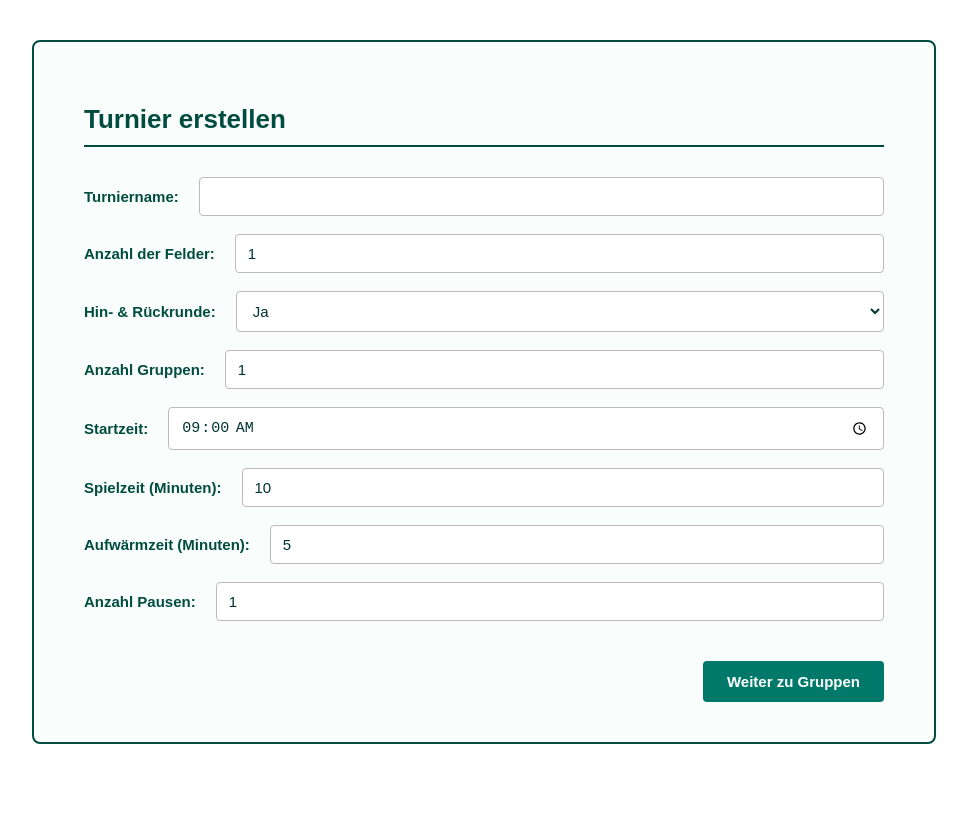
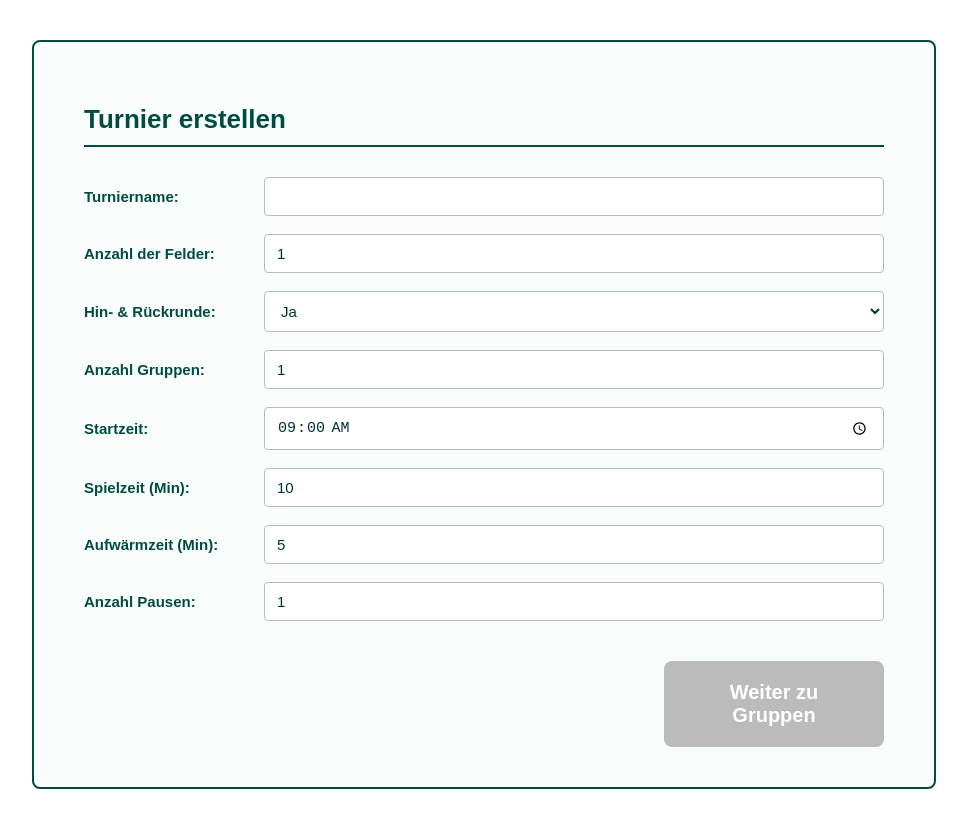
Before and after one commit to sebastiantress03/Projekt-Software-Engineering, a Vue app in the folder src/demo/frontend/: page /step1 in a window 1280 px wide. Shown: the whole page, without its empty margins (156-1123 px from the left). Before the commit the page ends 800 px from the top, so only its background shows below. Built offline with nearby package versions, Linux system fonts and the light colour scheme.

Commit message:
Components and stuff

```diff
--- /dev/null
+++ b/src/demo/frontend/src/components/FormField.vue
@@ -0,0 +1,30 @@
+<template>
+    <label class="form-field">
+        <span class="form-label">{{ label }}</span>
+        <slot />
+    </label>
+</template>
+
+<script>
+export default {
+    name: "FormField",
+    props: {
+        label: { type: String, required: true },
+    },
+};
+</script>
+
+<style scoped>
+.form-field {
+    display: flex;
+    justify-content: space-between;
+    align-items: center;
+    margin-bottom: 18px;
+    font-weight: bold;
+    font-size: 15px;
+    color: #004d40;
+}
+.form-label {
+    min-width: 160px;
+}
+</style>
--- /dev/null
+++ b/src/demo/frontend/src/components/HomeButton.vue
@@ -0,0 +1,52 @@
+<template>
+    <button
+        :type="type"
+        :disabled="disabled"
+        :class="['home-btn', color, size]"
+        @click="$emit('click')"
+    >
+        <slot />
+    </button>
+</template>
+
+<script>
+export default {
+    name: "HomeButton",
+    props: {
+        type: { type: String, default: "button" },
+        color: { type: String, default: "primary" }, // z.B. 'primary', 'secondary'
+        size: { type: String, default: "normal" }, // z.B. 'normal', 'large'
+        disabled: { type: Boolean, default: false },
+    },
+};
+</script>
+
+<style scoped>
+.home-btn {
+    background-color: #387d75;
+    color: white;
+    border: none;
+    padding: 15px 30px;
+    font-size: 16px;
+    font-weight: 600;
+    border-radius: 8px;
+    cursor: pointer;
+    transition: background-color 0.2s, transform 0.1s;
+    width: 220px;
+    text-align: center;
+}
+.home-btn.primary {
+    background-color: #387d75;
+}
+.home-btn.secondary {
+    background-color: #00796b;
+}
+.home-btn:disabled {
+    background-color: #bbb;
+    cursor: not-allowed;
+}
+.home-btn.large {
+    font-size: 20px;
+    padding: 20px 40px;
+}
+</style>
--- a/src/demo/frontend/src/views/HomeView.vue
+++ b/src/demo/frontend/src/views/HomeView.vue
@@ -1,26 +1,28 @@
 <template>
     <div class="home">
         <h1>Turnierorganisationssoftware</h1>
-
         <div class="button-wrapper">
-      <button @click="goToCreate">➕ Turnier erstellen</button>
-      <button @click="goToLoad">📂 Turnier laden</button>
+            <HomeButton @click="goToCreate">➕ Turnier erstellen</HomeButton>
+            <HomeButton @click="goToLoad">📂 Turnier laden</HomeButton>
         </div>
     </div>
 </template>
 
 <script>
+import HomeButton from "../components/HomeButton.vue";
+
 export default {
-  name: 'HomeView',
+    name: "HomeView",
+    components: { HomeButton },
     methods: {
         goToCreate() {
-      this.$router.push('/step1');
+            this.$router.push("/step1");
         },
         goToLoad() {
-      this.$router.push('/load');
-    }
-  }
-}
+            this.$router.push("/load");
+        },
+    },
+};
 </script>
 
 <style scoped>
@@ -31,7 +33,7 @@ export default {
     justify-content: center;
     min-height: 100vh;
     background-color: #f9f9f9;
-  font-family: 'Segoe UI', sans-serif;
+    font-family: "Segoe UI", sans-serif;
     padding: 20px;
 }
 
@@ -46,23 +48,4 @@ h1 {
     flex-direction: column;
     gap: 20px;
 }
-
-button {
-  background-color: #387D75;
-  color: white;
-  border: none;
-  padding: 15px 30px;
-  font-size: 16px;
-  font-weight: 600;
-  border-radius: 8px;
-  cursor: pointer;
-  transition: background-color 0.2s ease, transform 0.1s ease;
-  width: 220px;
-  text-align: center;
-}
-
-button:hover {
-  background-color: #1B423E;
-  transform: scale(1.03);
-}
 </style>
--- a/src/demo/frontend/src/views/TournamentPlan.vue
+++ b/src/demo/frontend/src/views/TournamentPlan.vue
@@ -7,8 +7,14 @@
         </div>
 
         <div v-else>
-      <div v-for="(match, index) in matches" :key="index" class="match-card">
-        <p><strong>{{ match.match }}</strong></p>
+            <div
+                v-for="(match, index) in matches"
+                :key="index"
+                class="match-card"
+            >
+                <p>
+                    <strong>{{ match.match }}</strong>
+                </p>
                 <p>🕒 {{ match.startTime }}</p>
                 <p>🏟️ Feld: {{ match.field }}</p>
                 <p>👥 Gruppe: {{ match.group }}</p>
@@ -16,9 +22,19 @@
                 <!-- ✅ Spielstand-Eingabe -->
                 <div class="score-entry">
                     <label>Spielstand:</label>
-          <input type="number" v-model.number="match.scoreA" min="0" />
+                    <input
+                        type="number"
+                        v-model.number="match.scoreA"
+                        min="0"
+                        max="50"
+                    />
                     <span>:</span>
-          <input type="number" v-model.number="match.scoreB" min="0" />
+                    <input
+                        type="number"
+                        v-model.number="match.scoreB"
+                        min="0"
+                        max="50"
+                    />
                 </div>
             </div>
         </div>
@@ -31,40 +47,68 @@
 
 <script>
 export default {
-  name: 'TournamentPlan',
-  props: ['id'],
+    name: "TournamentPlan",
+    props: ["id"],
     data() {
         return {
-      matches: []
-    }
+            matches: [],
+        };
     },
     computed: {
         tournamentId() {
-      return this.id
-    }
+            return this.id;
+        },
     },
     methods: {
         goToNext() {
-      this.$router.push({ name: 'Evaluation' })
-    }
+            this.$router.push({ name: "Evaluation" });
+        },
     },
     mounted() {
         // 🔧 Dummy-Spiele mit Spielständen
         this.matches = [
-      { match: 'Team A vs Team B', group: 'Gruppe 1', field: 1, startTime: '10:00', scoreA: null, scoreB: null },
-      { match: 'Team C vs Team D', group: 'Gruppe 1', field: 2, startTime: '10:00', scoreA: null, scoreB: null },
-      { match: 'Team A vs Team C', group: 'Gruppe 1', field: 1, startTime: '10:30', scoreA: null, scoreB: null },
-      { match: 'Team B vs Team D', group: 'Gruppe 1', field: 2, startTime: '10:30', scoreA: null, scoreB: null }
-    ]
-  }
-}
+            {
+                match: "Team A vs Team B",
+                group: "Gruppe 1",
+                field: 1,
+                startTime: "10:00",
+                scoreA: null,
+                scoreB: null,
+            },
+            {
+                match: "Team C vs Team D",
+                group: "Gruppe 1",
+                field: 2,
+                startTime: "10:00",
+                scoreA: null,
+                scoreB: null,
+            },
+            {
+                match: "Team A vs Team C",
+                group: "Gruppe 1",
+                field: 1,
+                startTime: "10:30",
+                scoreA: null,
+                scoreB: null,
+            },
+            {
+                match: "Team B vs Team D",
+                group: "Gruppe 1",
+                field: 2,
+                startTime: "10:30",
+                scoreA: null,
+                scoreB: null,
+            },
+        ];
+    },
+};
 </script>
 
 <style scoped>
 .plan {
     max-width: 700px;
     margin: 40px auto;
-  font-family: 'Segoe UI', sans-serif;
+    font-family: "Segoe UI", sans-serif;
     color: #333;
 }
 
@@ -74,7 +118,7 @@ export default {
     margin-bottom: 15px;
     border-radius: 10px;
     background: #f9f9f9;
-  box-shadow: 0 2px 5px rgba(0,0,0,0.1);
+    box-shadow: 0 2px 5px rgba(0, 0, 0, 0.1);
 }
 
 .score-entry {
--- a/src/demo/frontend/src/views/TournamentStep1.vue
+++ b/src/demo/frontend/src/views/TournamentStep1.vue
@@ -3,82 +3,109 @@
         <h2>Turnier erstellen</h2>
 
         <div class="form-section">
-      <label>
-        Turniername:
+            <FormField label="Turniername:">
                 <input v-model="form.tournament_name" type="text" />
-      </label>
+            </FormField>
 
-      <label>
-        Anzahl der Felder:
-        <input v-model.number="form.number_of_fields" type="number" min="1" />
-      </label>
+            <FormField label="Anzahl der Felder:">
+                <input
+                    v-model.number="form.number_of_fields"
+                    type="number"
+                    min="1"
+                />
+            </FormField>
 
-      <label>
-        Hin- & Rückrunde:
+            <FormField label="Hin- & Rückrunde:">
                 <select v-model="form.return_match">
                     <option value="Ja">Ja</option>
                     <option value="Nein">Nein</option>
                 </select>
-      </label>
+            </FormField>
 
-      <label>
-        Anzahl Gruppen:
-        <input v-model.number="form.number_of_stages" type="number" min="1" />
-      </label>
+            <FormField label="Anzahl Gruppen:">
+                <input
+                    v-model.number="form.number_of_stages"
+                    type="number"
+                    min="1"
+                />
+            </FormField>
 
-      <label>
-        Startzeit:
-        <input v-model="form.time_to_start" type="time" />
-      </label>
+            <FormField label="Startzeit:">
+                <input v-model="form.time_to_start" type="time" step="1800" />
+            </FormField>
 
-      <label>
-        Spielzeit (Minuten):
-        <input v-model.number="form.game_time" type="number" min="1" />
-      </label>
+            <FormField label="Spielzeit (Min):">
+                <input
+                    v-model.number="form.game_time"
+                    type="number"
+                    min="1"
+                    step="5"
+                />
+            </FormField>
 
-      <label>
-        Aufwärmzeit (Minuten):
-        <input v-model.number="form.warm_up_time" type="number" min="0" />
-      </label>
+            <FormField label="Aufwärmzeit (Min):">
+                <input
+                    v-model.number="form.warm_up_time"
+                    type="number"
+                    min="0"
+                    step="5"
+                />
+            </FormField>
 
-      <label>
-        Anzahl Pausen:
-        <input v-model.number="form.number_of_breaks" type="number" min="0" />
-      </label>
+            <FormField label="Anzahl Pausen:">
+                <input
+                    v-model.number="form.number_of_breaks"
+                    type="number"
+                    min="0"
+                />
+            </FormField>
         </div>
 
         <div class="buttons">
-      <button @click="goToNext">Weiter zu Gruppen</button>
+            <HomeButton
+                color="secondary"
+                size="large"
+                :disabled="form.tournament_name === ''"
+                @click="goToNext"
+            >
+                Weiter zu Gruppen
+            </HomeButton>
         </div>
     </div>
 </template>
 
 <script>
+import HomeButton from "../components/HomeButton.vue";
+import FormField from "../components/FormField.vue";
+
 export default {
+    name: "TournamentStep1",
+    components: { HomeButton, FormField },
     data() {
         return {
             form: {
-        tournament_name: '',
+                tournament_name: "",
                 number_of_fields: 1,
-        return_match: 'Ja',
+                return_match: "Ja",
                 number_of_stages: 1,
-        time_to_start: '09:00',
+                time_to_start: "09:00",
                 game_time: 10,
                 warm_up_time: 5,
-        number_of_breaks: 1
-      }
-    }
+                number_of_breaks: 1,
+            },
+        };
     },
     methods: {
         goToNext() {
             //nochmal Validierung, in CreateTournament.vue ectl überflüssig
             if (!this.form.tournament_name.trim()) {
-      alert('Bitte geben Sie einen Turniernamen ein!')
-      return}
-      this.$router.push({ name: 'TournamentStep2', query: this.form })
+                alert("Bitte geben Sie einen Turniernamen ein!");
+                return;
             }
-  }
-}
+            this.$router.push({ name: "TournamentStep2", query: this.form });
+        },
+    },
+};
 </script>
 
 <style scoped>
```
Also changed, not shown: 1 other file (tests, documents, lock files or other folders). Lines whose indentation alone changed are shown as unchanged.
